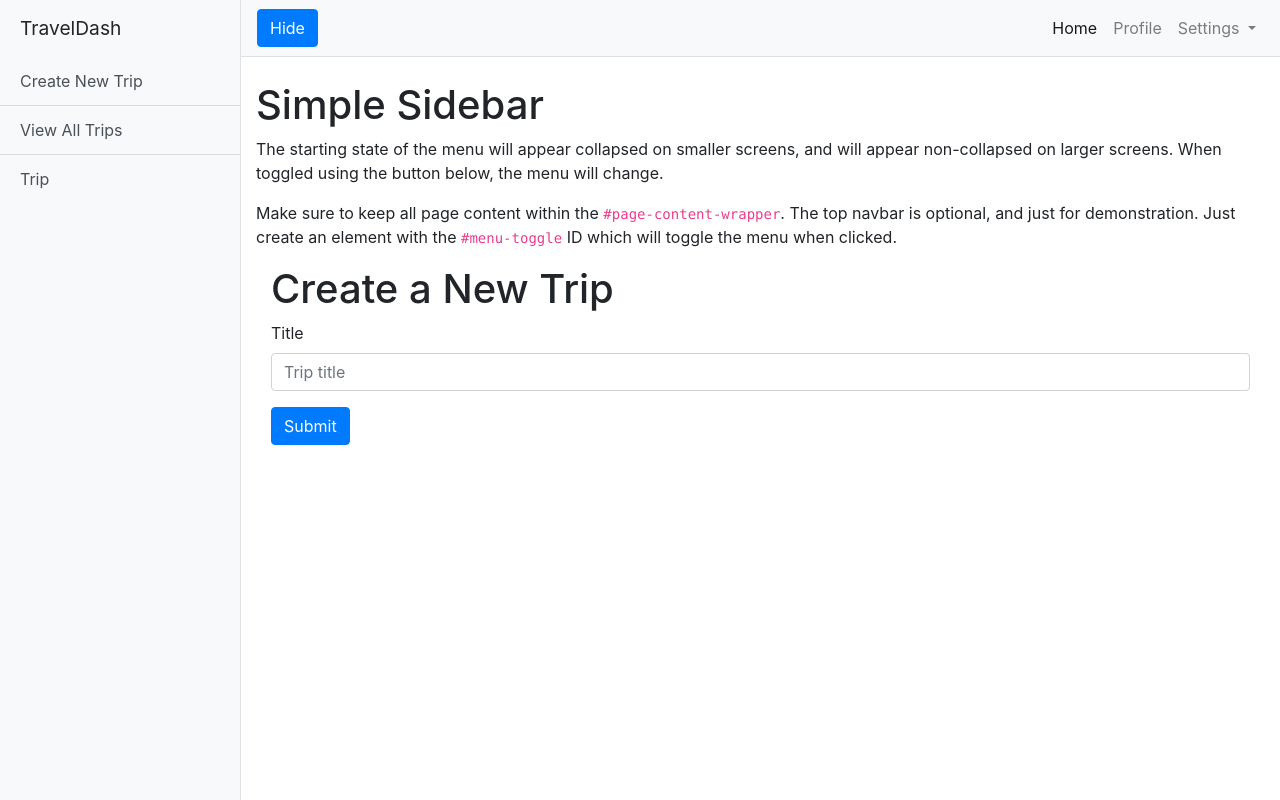
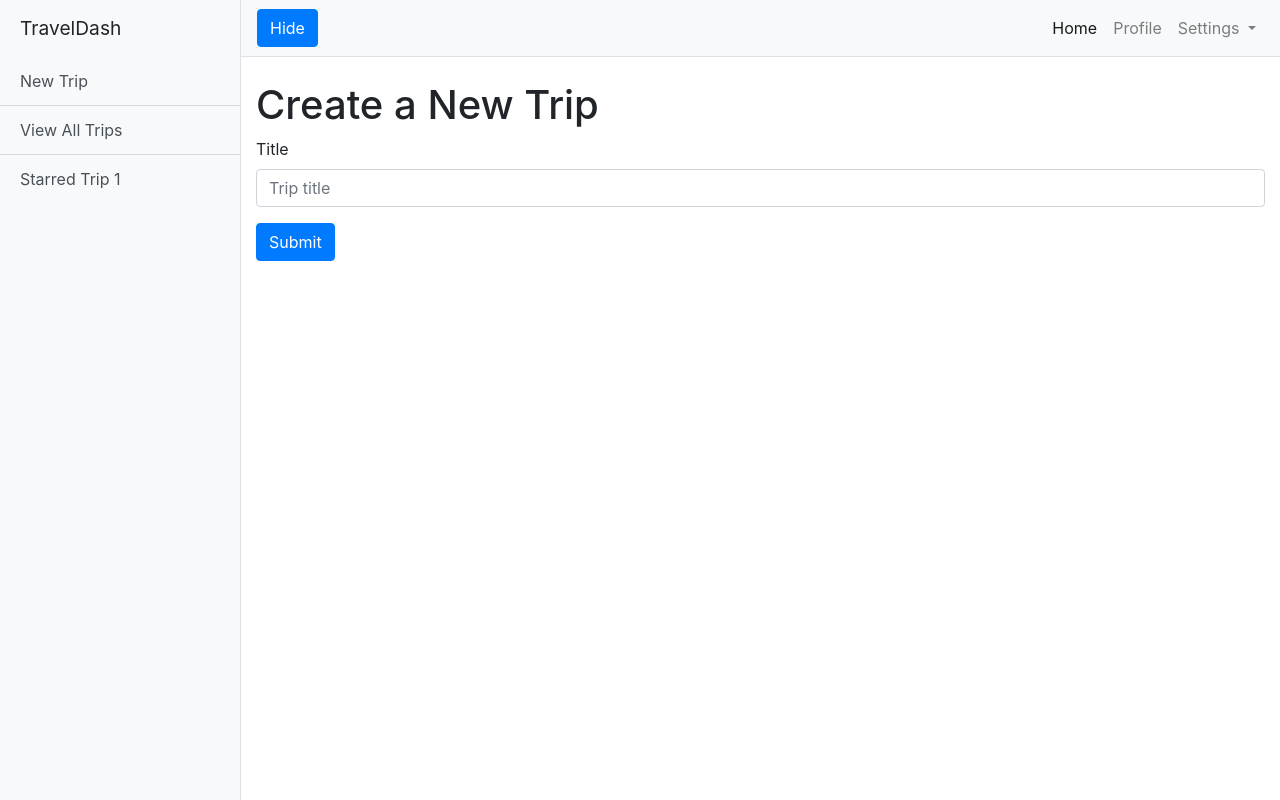
Before and after one commit to HalcyonAura/TravelDash, a Flask app: page /create in a window 1280 px wide. Run offline with Flask 3, Linux system fonts and the light colour scheme.

Commit message:
Relinked nav

```diff
--- a/app.py
+++ b/app.py
@@ -25,10 +25,15 @@ app.config['SECRET_KEY'] = 'your secret key'
 
 @app.route('/')
 def index():
+    # make this empty page or sign in?
+    return render_template('base.html')
+
+@app.route('/trips')
+def trips():
     conn = get_db_connection()
     trips = conn.execute('SELECT * FROM trips').fetchall()
     conn.close()
-    return render_template('base.html', trips=trips)
+    return render_template('index.html', trips=trips)
 
 
 @app.route('/<int:trip_id>')
--- a/templates/base.html
+++ b/templates/base.html
@@ -21,31 +21,15 @@
         <div class="bg-light border-right" id="sidebar-wrapper">
             <div class="sidebar-heading">TravelDash</div>
             <div class="list-group list-group-flush">
-                <a href="#" class="list-group-item list-group-item-action bg-light">Create New Trip</a>
-                <a href="#" class="list-group-item list-group-item-action bg-light">View All Trips</a>
-                <a href="#" class="list-group-item list-group-item-action bg-light">Trip</a> <!--to be generated later in order of upcoming trip, scrollable?-->
+                <a class="list-group-item list-group-item-action bg-light nav-link" href="{{url_for('create')}}">New Trip</a>
+                <a href="{{url_for('trips')}}" class="list-group-item list-group-item-action bg-light">View All Trips</a>
+                <a href="#" class="list-group-item list-group-item-action bg-light">Starred Trip 1</a> <!--to be generated later in order of upcoming trip, need ID (id will be id?) starred trips? starred trips., scrollable?-->
             </div>
         </div>
     <!-- /#sidebar-wrapper -->
 
       <!-- Page Content -->
     <div id="page-content-wrapper">
-<!--<nav class="navbar navbar-expand-md navbar-light bg-light">
-        <a class="navbar-brand" href="{{ url_for('index')}}">FlaskBlog</a>
-        <button class="navbar-toggler" type="button" data-toggle="collapse" data-target="#navbarNav" aria-controls="navbarNav" aria-expanded="false" aria-label="Toggle navigation">
-            <span class="navbar-toggler-icon"></span>
-        </button>
-        <div class="collapse navbar-collapse" id="navbarNav">
-            <ul class="navbar-nav">
-            <li class="nav-item">
-                <a class="nav-link" href="#">About</a>
-            </li>
-            <li class="nav-item">
-                <a class="nav-link" href="{{url_for('create')}}">New Trip</a>
-            </li>
-            </ul>
-        </div>
-      </nav>-->
         <nav class="navbar navbar-expand-lg navbar-light bg-light border-bottom">
             <button class="btn btn-primary" id="menu-toggle">Hide</button>
 
@@ -79,19 +63,16 @@
         </nav>
 
         <div class="container-fluid">
-            <h1 class="mt-4">Simple Sidebar</h1>
-            <p>The starting state of the menu will appear collapsed on smaller screens, and will appear non-collapsed on
+            <!--<p>The starting state of the menu will appear collapsed on smaller screens, and will appear non-collapsed on
                 larger screens. When toggled using the button below, the menu will change.</p>
             <p>Make sure to keep all page content within the <code>#page-content-wrapper</code>. The top navbar is
                 optional, and just for demonstration. Just create an element with the <code>#menu-toggle</code> ID which
-                will toggle the menu when clicked.</p>
+                will toggle the menu when clicked.</p>-->
 
-            <div class="container">
-                {% for message in get_flashed_messages() %}
-                    <div class="alert alert-danger">{{ message }}</div>
-                {% endfor %}
-                {% block content %} {% endblock %}
-            </div>
+            {% for message in get_flashed_messages() %}
+                <div class="alert alert-danger">{{ message }}</div>
+            {% endfor %}
+            {% block content %} {% endblock %}
         </div>
     </div>
     <!-- /#page-content-wrapper -->
--- a/templates/create.html
+++ b/templates/create.html
@@ -1,7 +1,7 @@
 {% extends 'base.html' %}
 
 {% block content %}
-<h1>{% block title %} Create a New Trip {% endblock %}</h1>
+<h1 class="mt-4">{% block title %} Create a New Trip {% endblock %}</h1>
 
 <form method="post">
     <div class="form-group">
--- a/templates/edit.html
+++ b/templates/edit.html
@@ -1,7 +1,7 @@
 {% extends 'base.html' %}
 
 {% block content %}
-<h1>{% block record %} Edit "{{ trip['record'] }}" {% endblock %}</h1>
+<h1 class="mt-4">{% block record %} Edit "{{ trip['record'] }}" {% endblock %}</h1>
 
 <form method="trip">
     <div class="form-group">
--- a/templates/index.html
+++ b/templates/index.html
@@ -1,7 +1,7 @@
 {% extends 'base.html' %}
 
 {% block content %}
-    <h1>{% block title %} Welcome to FlaskBlog {% endblock %}</h1>
+    <h1 class="mt-4">{% block title %} Welcome to TravelDash {% endblock %}</h1>
     {% for trip in trips %}
         <a href="{{ url_for('trip', trip_id=trip['id']) }}">
             <h2>{{ trip['title'] }}</h2>
--- a/templates/trip.html
+++ b/templates/trip.html
@@ -1,7 +1,7 @@
 {% extends 'base.html' %}
 
 {% block content %}
-    <h2>{% block record %} {{ trip['record'] }} {% endblock %}</h2>
+    <h1 class="mt-4">{% block record %} {{ trip['record'] }} {% endblock %}</h1>
     <span class="badge badge-primary">{{ trip['created'] }}</span>
     <p>Test</p>
 {% endblock %}
--- /dev/null
+++ b/templates/trips.html
@@ -0,0 +1 @@
+{% extends 'base.html' %}
```
